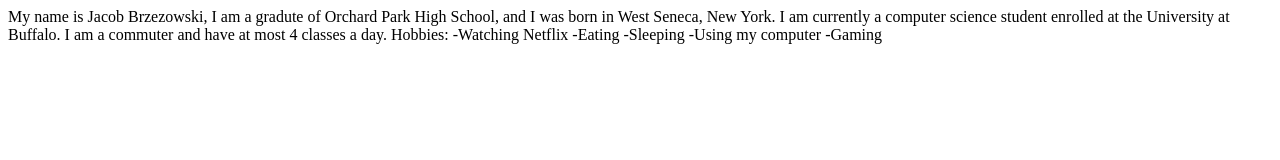
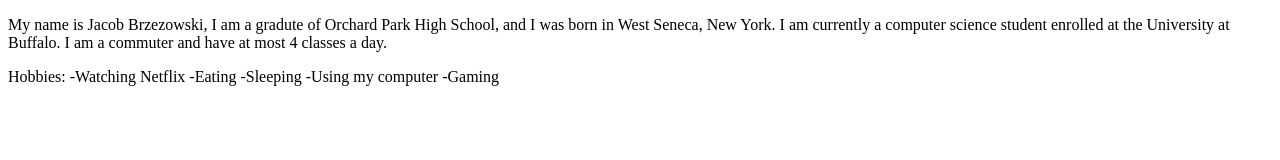
Before and after one commit to Brzezowski/Brzezowski.github.io, a plain HTML site: page index.html in a window 1280 px wide. Drawn offline with Linux system fonts and the light colour scheme.

Commit message:
Another small change

```diff
--- a/index.html
+++ b/index.html
@@ -4,14 +4,14 @@
 	<title>This is my title, there are many like it but htis one is mine.</title>
 </head>
 <body>
-	My name is Jacob Brzezowski, I am a gradute of Orchard Park High School, and I was born in West Seneca, New York.
-  I am currently a computer science student enrolled at the University at Buffalo. I am a commuter and have at most 4 classes a day.
+	<p>My name is Jacob Brzezowski, I am a gradute of Orchard Park High School, and I was born in West Seneca, New York.
+  I am currently a computer science student enrolled at the University at Buffalo. I am a commuter and have at most 4 classes a day.</p>
 
-  Hobbies:
+  <p>Hobbies:
     -Watching Netflix
     -Eating
     -Sleeping
     -Using my computer
-    -Gaming
+    -Gaming</p>
 </body>
 </html>
```
